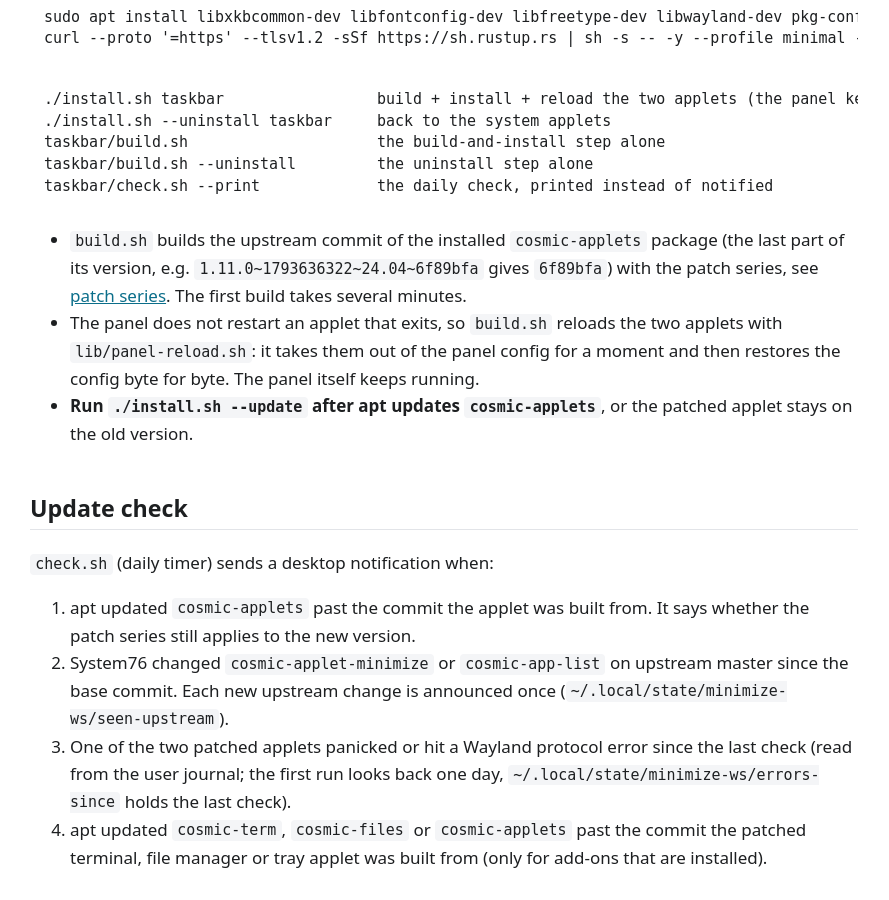
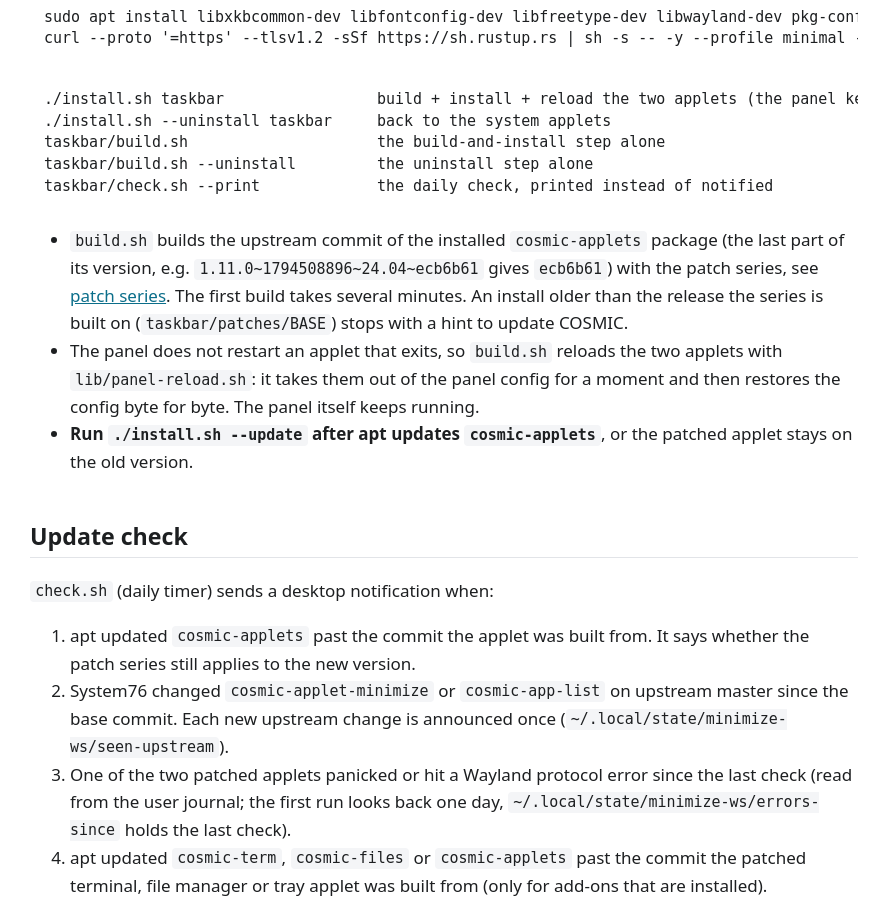
Before and after one commit to jwillmer/cosmic-desktop-extras, a Jekyll site: the page built from docs/taskbar.md, in a window 1280 px wide and 900 px high, scrolled down 7003 px. Shown: the whole window, without its empty margins (196-1085 px from the left). Built offline with Jekyll 4.4.1, drawn with Linux system fonts in a browser that asks for light colours; our own code applies the rules of GitHub Pages for plain Markdown files.

Commit message:
Patch series: refuse an install older than BASE, clearer apply error
An installed COSMIC app older than the release a series is built on
lacks what the patches rely on, and the build failed with compile
errors. apply now stops first and asks to update COSMIC. When the
patches do not apply to a newer release, the message asks users to
report it instead of only naming the developer command.

Co-Authored-By: Claude Opus 5.5 <noreply@anthropic.com>

````diff
--- a/docs/taskbar.md
+++ b/docs/taskbar.md
@@ -259,8 +259,9 @@ taskbar/check.sh --print             the daily check, printed instead of notifie
 ```
 
 - `build.sh` builds the upstream commit of the installed `cosmic-applets` package (the last part of
-  its version, e.g. `1.11.0~1793636322~24.04~6f89bfa` gives `6f89bfa`) with the patch series, see
-  [patch series](patch-series.md). The first build takes several minutes.
+  its version, e.g. `1.11.0~1794508896~24.04~ecb6b61` gives `ecb6b61`) with the patch series, see
+  [patch series](patch-series.md). The first build takes several minutes. An install older than
+  the release the series is built on (`taskbar/patches/BASE`) stops with a hint to update COSMIC.
 - The panel does not restart an applet that exits, so `build.sh` reloads the two applets with
   `lib/panel-reload.sh`: it takes them out of the panel config for a moment and then restores the
   config byte for byte. The panel itself keeps running.
````
Also changed, not shown: docs/patch-series.md (+1 -1 lines), docs/testing.md (+1 -1 lines), 2 other files.
